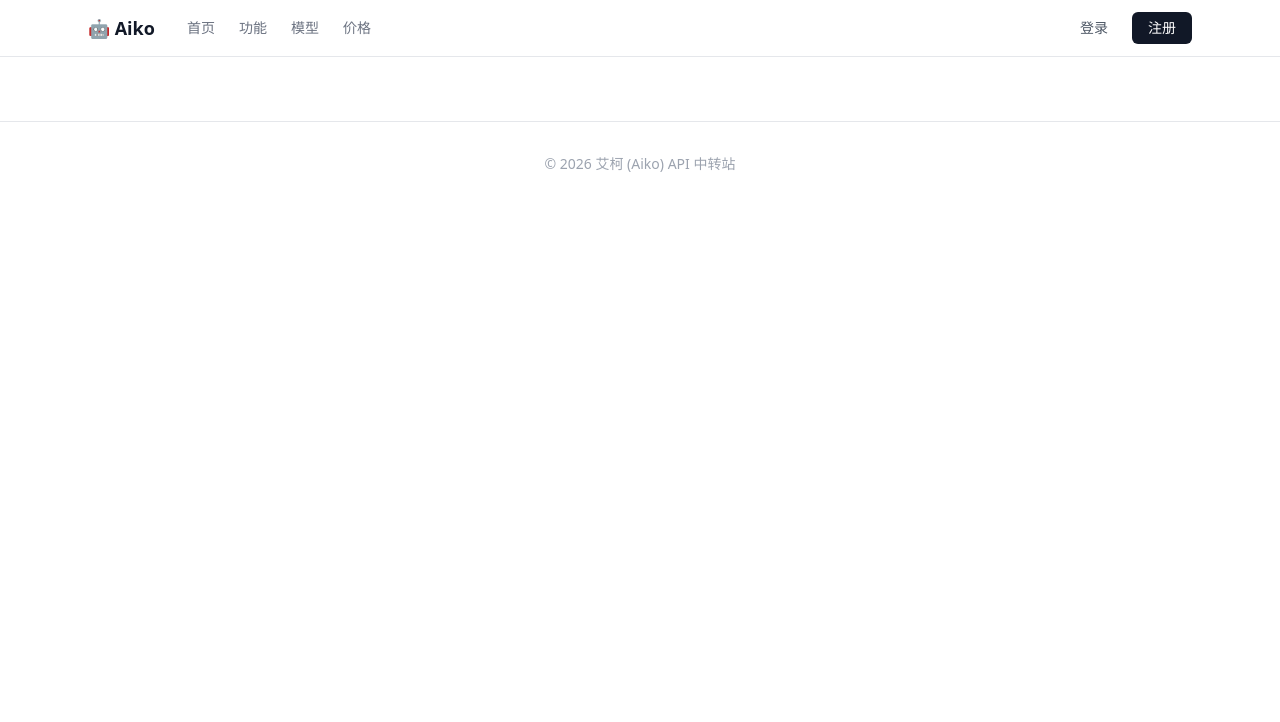
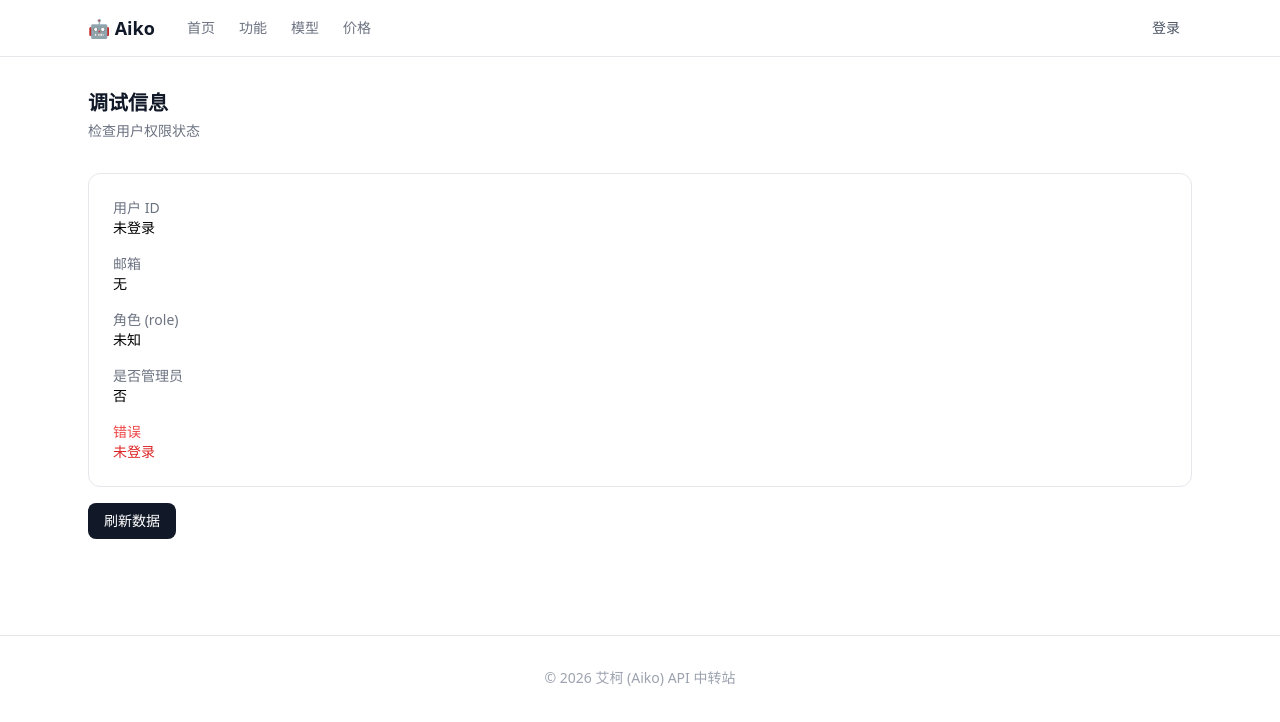
Before and after one commit to P4x1s/Aiko, a Nuxt app in the folder frontend/: page /debug in a window 1280 px wide. Shown: the top 722 px of the page. Built offline with nearby package versions, Linux system fonts and the light colour scheme; no server answers.

Commit message:
debug: add debug page and improve admin check

```diff
--- a/frontend/components/Navbar.vue
+++ b/frontend/components/Navbar.vue
@@ -24,8 +24,8 @@
             <NuxtLink to="/dashboard/billing" class="text-sm text-gray-600 hover:text-gray-900">
               余额
             </NuxtLink>
-            <NuxtLink v-if="isAdmin" to="/admin" class="text-sm text-gray-600 hover:text-gray-900">
-              管理
+            <NuxtLink v-if="isAdmin" to="/admin" class="text-sm bg-gray-900 text-white px-3 py-1 rounded hover:bg-gray-800">
+              管理后台
             </NuxtLink>
             <span class="text-gray-200">|</span>
             <span class="text-sm text-gray-500">{{ user.email }}</span>
@@ -43,12 +43,6 @@
             >
               登录
             </NuxtLink>
-            <NuxtLink
-              to="/register"
-              class="text-sm bg-gray-900 text-white px-4 py-1.5 rounded-md hover:bg-gray-800 transition"
-            >
-              注册
-            </NuxtLink>
           </template>
         </div>
       </div>
@@ -61,6 +55,7 @@ const user = useSupabaseUser()
 const supabase = useSupabaseClient()
 
 const isAdmin = ref(false)
+const debugInfo = ref('')
 
 const checkAdmin = async () => {
   if (!user.value) {
@@ -68,13 +63,25 @@ const checkAdmin = async () => {
     return
   }
 
-  const { data } = await supabase
-    .from('profiles')
-    .select('role')
-    .eq('id', user.value.id)
-    .single()
+  try {
+    const { data, error } = await supabase
+      .from('profiles')
+      .select('role')
+      .eq('id', user.value.id)
+      .maybeSingle()
 
-  isAdmin.value = data?.role === 'admin'
+    if (error) {
+      debugInfo.value = `Error: ${error.message}`
+      isAdmin.value = false
+      return
+    }
+
+    isAdmin.value = data?.role === 'admin'
+    debugInfo.value = `User: ${user.value.id}, Role: ${data?.role}`
+  } catch (e: any) {
+    debugInfo.value = `Exception: ${e.message}`
+    isAdmin.value = false
+  }
 }
 
 const handleLogout = async () => {
@@ -82,11 +89,13 @@ const handleLogout = async () => {
   navigateTo('/login')
 }
 
+// 页面加载时检查
 onMounted(() => {
   checkAdmin()
 })
 
+// 监听用户变化
 watch(user, () => {
   checkAdmin()
-})
+}, { immediate: true })
 </script>
--- /dev/null
+++ b/frontend/pages/debug.vue
@@ -0,0 +1,85 @@
+<template>
+  <div class="max-w-6xl mx-auto px-4 sm:px-6 py-8">
+    <div class="mb-8">
+      <h1 class="text-xl font-semibold text-gray-900">调试信息</h1>
+      <p class="text-sm text-gray-500 mt-1">检查用户权限状态</p>
+    </div>
+
+    <div class="border rounded-xl p-6 space-y-4">
+      <div>
+        <div class="text-sm text-gray-500">用户 ID</div>
+        <div class="font-mono text-sm">{{ user?.id || '未登录' }}</div>
+      </div>
+      <div>
+        <div class="text-sm text-gray-500">邮箱</div>
+        <div class="font-mono text-sm">{{ user?.email || '无' }}</div>
+      </div>
+      <div>
+        <div class="text-sm text-gray-500">角色 (role)</div>
+        <div class="font-mono text-sm">{{ role || '未知' }}</div>
+      </div>
+      <div>
+        <div class="text-sm text-gray-500">是否管理员</div>
+        <div class="font-mono text-sm">{{ isAdmin ? '是' : '否' }}</div>
+      </div>
+      <div v-if="error">
+        <div class="text-sm text-red-500">错误</div>
+        <div class="font-mono text-sm text-red-600">{{ error }}</div>
+      </div>
+      <div v-if="rawData">
+        <div class="text-sm text-gray-500">原始数据</div>
+        <pre class="font-mono text-xs bg-gray-100 p-2 rounded overflow-auto">{{ JSON.stringify(rawData, null, 2) }}</pre>
+      </div>
+    </div>
+
+    <div class="mt-4">
+      <button
+        @click="refresh"
+        class="bg-gray-900 text-white px-4 py-2 rounded-lg text-sm hover:bg-gray-800"
+      >
+        刷新数据
+      </button>
+    </div>
+  </div>
+</template>
+
+<script setup lang="ts">
+const user = useSupabaseUser()
+const supabase = useSupabaseClient()
+
+const role = ref('')
+const isAdmin = ref(false)
+const error = ref('')
+const rawData = ref<any>(null)
+
+const refresh = async () => {
+  if (!user.value) {
+    error.value = '未登录'
+    return
+  }
+
+  try {
+    const { data, error: supaError } = await supabase
+      .from('profiles')
+      .select('*')
+      .eq('id', user.value.id)
+      .maybeSingle()
+
+    if (supaError) {
+      error.value = supaError.message
+      return
+    }
+
+    rawData.value = data
+    role.value = data?.role || '无'
+    isAdmin.value = data?.role === 'admin'
+    error.value = ''
+  } catch (e: any) {
+    error.value = e.message
+  }
+}
+
+onMounted(() => {
+  refresh()
+})
+</script>
```
